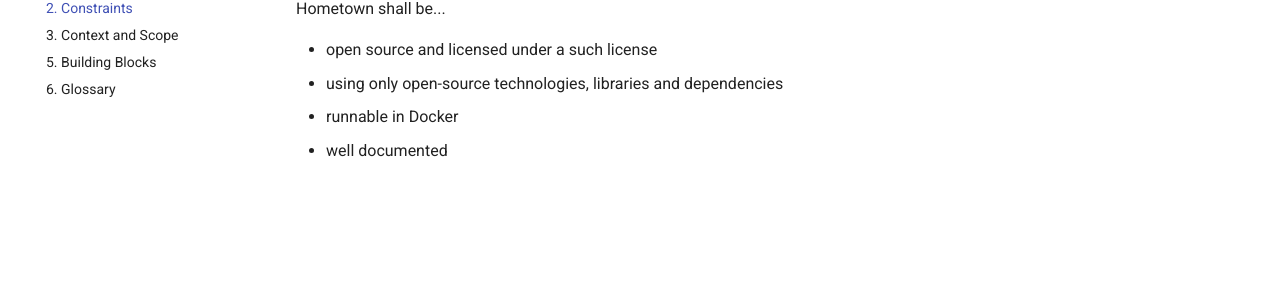
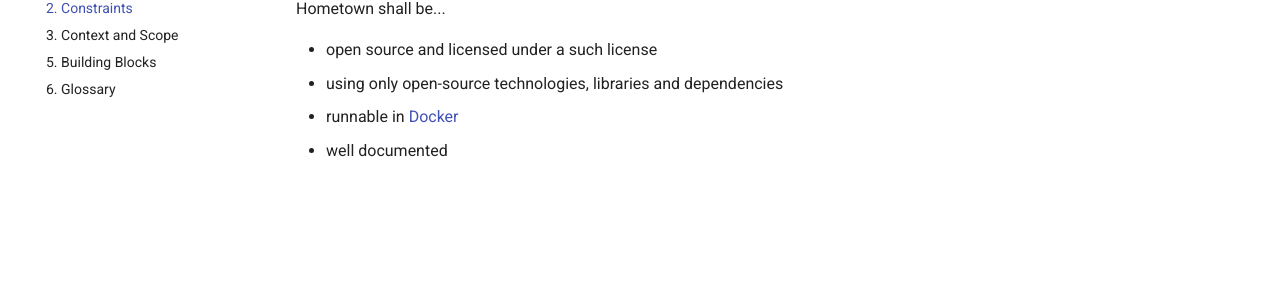
Before and after one commit to Lezurex/hometown, an MkDocs documentation site: the page built from docs/02.-Constraints.md, in a window 1280 px wide. Shown: the part 184-484 px from the top of the page. Built offline with MkDocs 1.6.1 and Material for MkDocs 9.7.7, drawn with Linux system fonts in a browser that asks for light colours; comment, search, counter and statistics services are not loaded; part of the change alters nothing that is shown.

Commit message:
:memo: minor changes

```diff
--- a/docs/02.-Constraints.md
+++ b/docs/02.-Constraints.md
@@ -4,5 +4,5 @@ Hometown shall be...
 
 * open source and licensed under a such license
 * using only open-source technologies, libraries and dependencies
-* runnable in Docker
+* runnable in [Docker](https://www.docker.com/)
 * well documented
```
